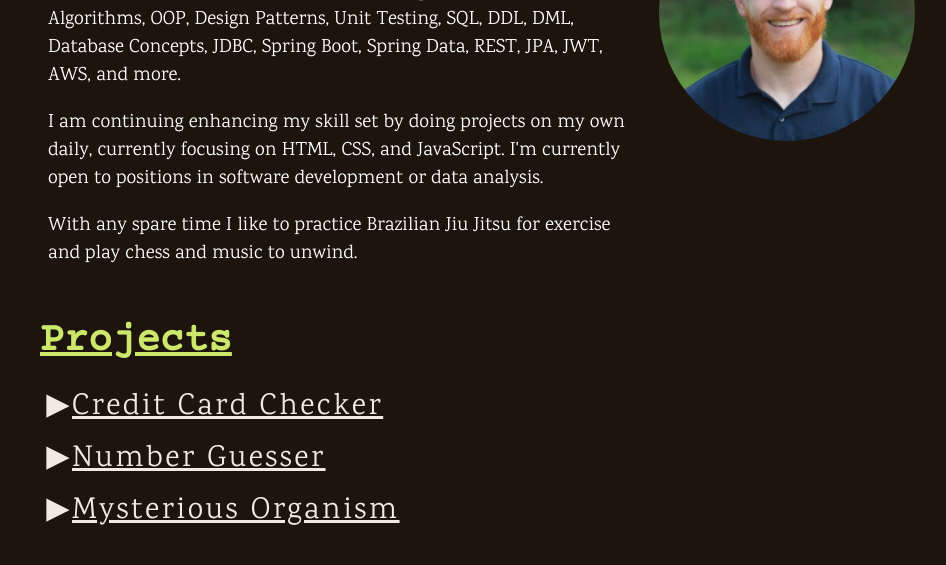
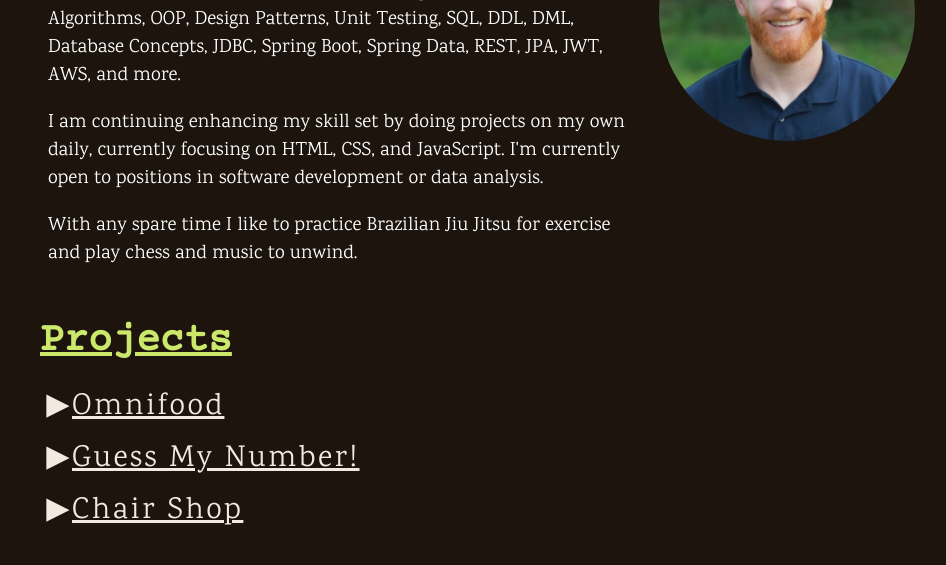
Before and after one commit to LoganHenning/portfolioPage, a plain HTML site: page index.html in a window 1280 px wide. Shown: the part 565-1130 px from the top of the page, without its empty margins (160-1106 px from the left). Drawn offline with nearby package versions, Linux system fonts and the light colour scheme.

Commit message:
Add files via upload

```diff
--- a/index.html
+++ b/index.html
@@ -72,7 +72,7 @@
 			<div class="projects-container">
 				<h2>Projects</h2>
 					<ul class="project-list">
-						<li class="projName" id="creditCardChecker">Credit Card Checker</li>
+						<li class="projName" id="creditCardChecker">Omnifood</li>
 						<div class="project">
 							<div id="creditLink">
 								<p class="caption">
@@ -81,7 +81,7 @@
 								</p>
 							</div>
 						</div>
-						<li class="projName" id="numberGuesser">Number Guesser</li>
+						<li class="projName" id="numberGuesser">Guess My Number!</li>
 						<div class="project">
 							<div id="numberLink">
 								<p class="caption">
@@ -92,7 +92,7 @@
 								</p>
 							</div>
 						</div>
-						<li class="projName" id="site">Mysterious Organism</li>
+						<li class="projName" id="site">Chair Shop</li>
 						<div class="project">
 							<div id="siteLink">
 								<p class="caption">
```
